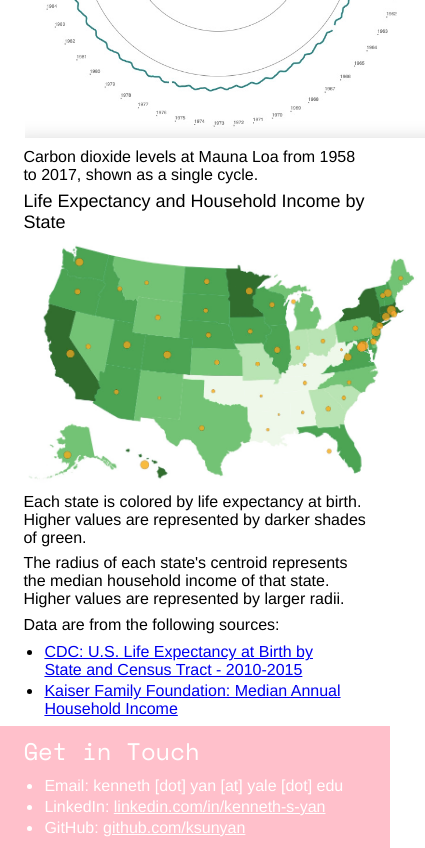
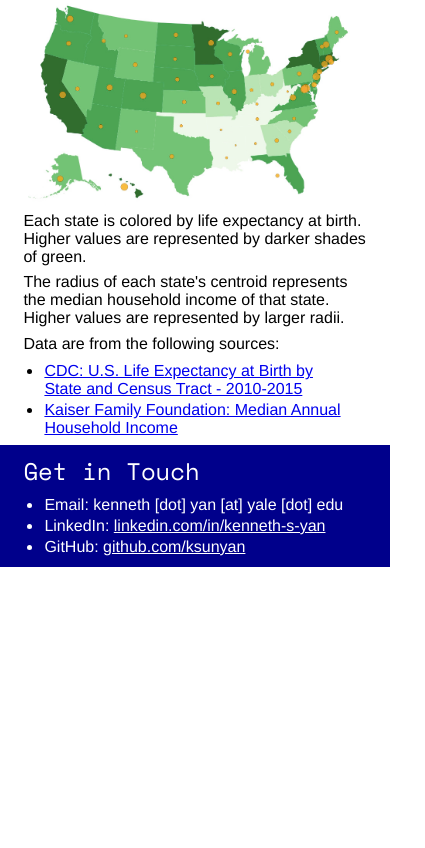
Before and after one commit to ksunyan/ksunyan.github.io, a plain HTML site: page index.html in a window 390 px wide. Shown: the part 2144-2992 px from the top of the page, 425 px wide, since content can reach past the window. After the commit the page ends 2711 px from the top, so only its background shows below. Drawn offline with nearby package versions, Linux system fonts and the light colour scheme.

Commit message:
media query on images

```diff
--- a/style.css
+++ b/style.css
@@ -57,6 +57,13 @@ img {
 	height: auto;
 }
 
+@media (max-width: 500px) {
+	img {
+		width: 85vw;
+		height: auto;
+	}
+}
+
 nav {
 	box-sizing: border-box;
 	background-color: darkblue;
@@ -100,12 +107,6 @@ footer {
 	padding: 1% 0%;
 }
 
-@media only screen and (max-width: 480px){
-	footer {
-		background-color: pink;
-	}
-}
-
 footer p {
 	margin: 1%;
 	padding: 0% 5%;
```
